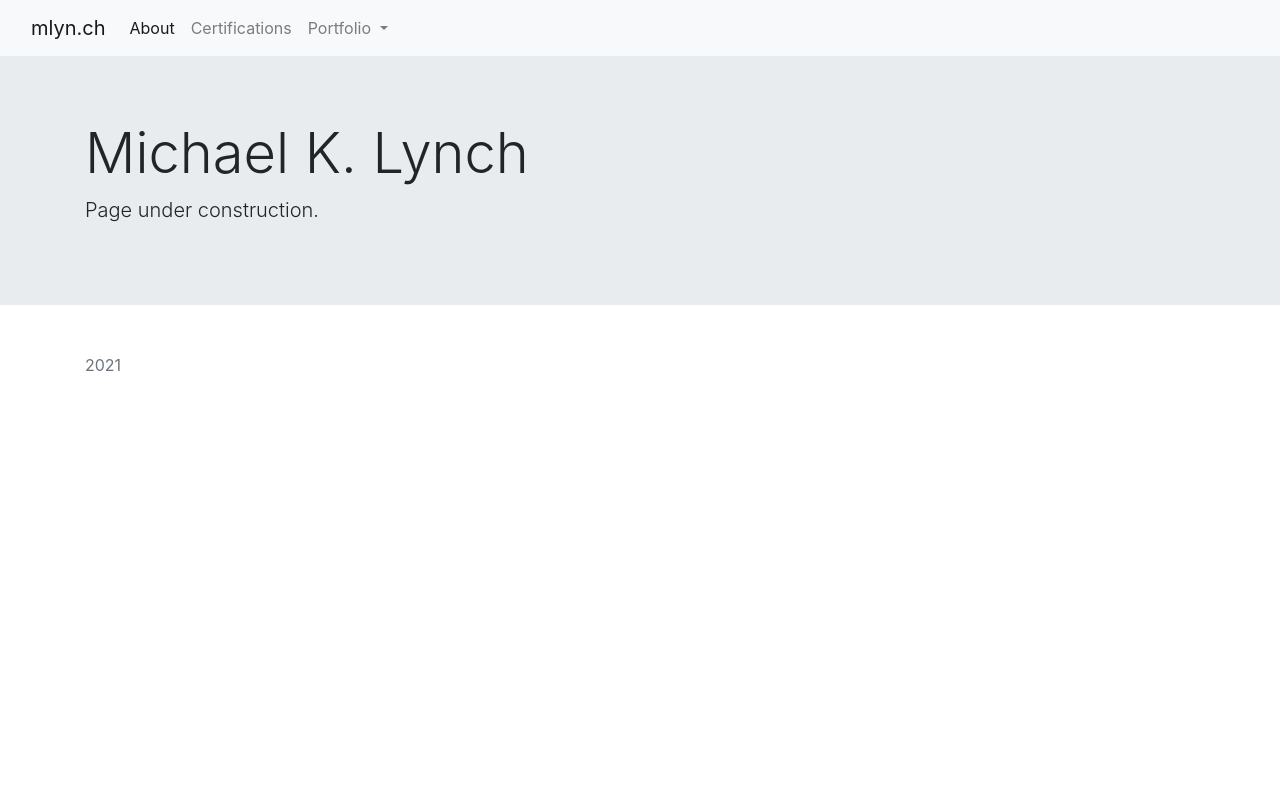
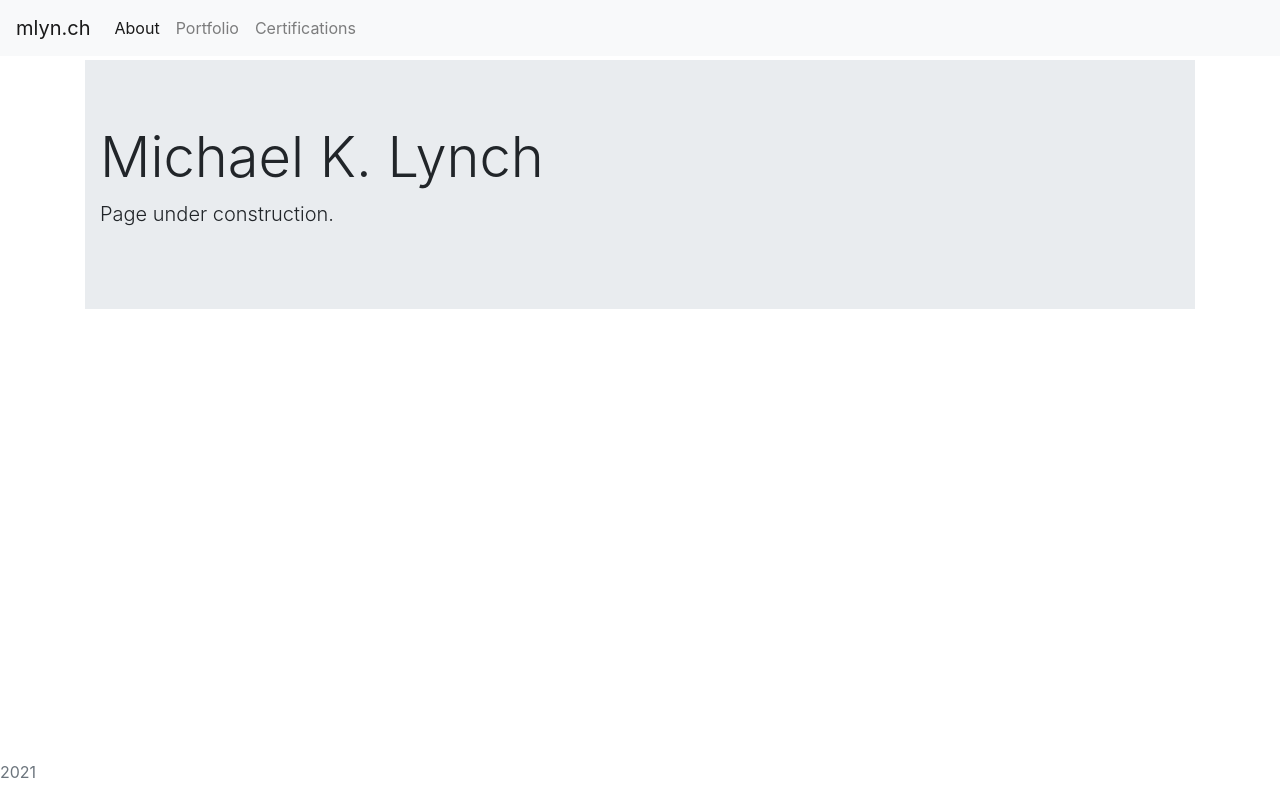
Before and after one commit to mikrl/Personal-Site, a Django app: page / in a window 1280 px wide. Run offline with Django 3.2, Linux system fonts and the light colour scheme; some libraries are stand-ins or nearby versions.

Commit message:
Got navigation and bootstrap templates working.

```diff
--- a/portfolio/views.py
+++ b/portfolio/views.py
@@ -17,6 +17,7 @@ class ProjectDetail(generic.DetailView):
     template_name = 'project_detail.html'
 
 class CertificationList(generic.ListView):
+    #breakpoint()
     queryset = Certification.objects.all()
     template_name = 'certifications.html'
 
--- a/templates/base.bootstrap.html
+++ /dev/null
@@ -1,64 +0,0 @@
-{% load static %}
-<!DOCTYPE html>
-<html lang ="en">
-    <head>
-      <title>Michael K. Lynch</title>
-      <link rel="stylesheet" href="https://stackpath.bootstrapcdn.com/bootstrap/4.4.1/css/bootstrap.min.css" integrity="sha384-Vkoo8x4CGsO3+Hhxv8T/Q5PaXtkKtu6ug5TOeNV6gBiFeWPGFN9MuhOf23Q9Ifjh" crossorigin="anonymous">
-	<!-- <link rel="stylesheet" href="{%  static 'aesthetic.css' %}"> -->
-	<meta name="viewport" content="width=device-width, initial-scale=1.0, shrink-to-fit=no">
-    </head>
-    <body>
-      <!-- Navigation -->
-      <nav class="navbar navbar-expand-lg navbar-light bg-light">
-	<div class="container-fluid">
-	  <a class="navbar-brand" href="#">mlyn.ch</a>
-	  <button class="navbar-toggler" type="button" data-bs-toggle="collapse" data-bs-target="#navbarSupportedContent" aria-controls="navbarSupportedContent" aria-expanded="false" aria-label="Toggle navigation">
-	    <span class="navbar-toggler-icon"></span>
-	  </button>
-    <div class="collapse navbar-collapse" id="navbarSupportedContent">
-      <ul class="navbar-nav me-auto mb-2 mb-lg-0">
-        <li class="nav-item">
-          <a class="nav-link active" aria-current="page" href="#">About</a>
-        </li>
-        <li class="nav-item">
-          <a class="nav-link" href="#">Certifications</a>
-        </li>
-        <li class="nav-item dropdown">
-          <a class="nav-link dropdown-toggle" href="#" id="navbarDropdown" role="button" data-bs-toggle="dropdown" aria-expanded="false">
-            Portfolio
-          </a>
-          <ul class="dropdown-menu" aria-labelledby="navbarDropdown">
-            <li><a class="dropdown-item" href="#">Projects</a></li>
-            <!-- <li><a class="dropdown-item" href="#">Another action</a></li> -->
-            <!-- <li><hr class="dropdown-divider"></li> -->
-            <!-- <li><a class="dropdown-item" href="#">Something else here</a></li> -->
-          </ul>
-        </li>
-        <!-- <li class="nav-item"> -->
-          <!--   <a class="nav-link disabled" href="#" tabindex="-1" aria-disabled="true">Disabled</a> -->
-          <!-- </li> -->
-      </ul>
-      <!-- <form class="d-flex"> -->
-	<!--   <input class="form-control me-2" type="search" placeholder="Search" aria-label="Search"> -->
-	<!--   <button class="btn btn-outline-success" type="submit">Search</button> -->
-	<!-- </form> -->
-    </div>
-	</div>
-      </nav>
-
-      {% block content %}
-
-      {% endblock content %}
-  <script src="https://code.jquery.com/jquery-3.4.1.slim.min.js" integrity="sha384-J6qa4849blE2+poT4WnyKhv5vZF5SrPo0iEjwBvKU7imGFAV0wwj1yYfoRSJoZ+n" crossorigin="anonymous"></script>
-<script src="https://cdn.jsdelivr.net/npm/popper.js@1.16.0/dist/umd/popper.min.js" integrity="sha384-Q6E9RHvbIyZFJoft+2mJbHaEWldlvI9IOYy5n3zV9zzTtmI3UksdQRVvoxMfooAo" crossorigin="anonymous"></script>
-<script src="https://stackpath.bootstrapcdn.com/bootstrap/4.4.1/js/bootstrap.min.js" integrity="sha384-wfSDF2E50Y2D1uUdj0O3uMBJnjuUD4Ih7YwaYd1iqfktj0Uod8GCExl3Og8ifwB6" crossorigin="anonymous"></script>
-    </body>
-    <!-- Footer -->
-
-
-    <footer class="footer mt-auto py-3">
-      <div class="container">
-	<span class="text-muted">2021</span>
-      </div>
-    </footer>
-</html>
--- a/templates/base.html
+++ b/templates/base.html
@@ -3,36 +3,65 @@
 <html lang ="en">
     <head>
 	<title>Michael K. Lynch</title>
-	<link rel="stylesheet" href="{%  static 'aesthetic.css' %}">
-	<meta name="viewport" content="width=device-width, initial-scale=1.0">
+	<link rel="stylesheet" href="https://stackpath.bootstrapcdn.com/bootstrap/4.4.1/css/bootstrap.min.css" integrity="sha384-Vkoo8x4CGsO3+Hhxv8T/Q5PaXtkKtu6ug5TOeNV6gBiFeWPGFN9MuhOf23Q9Ifjh" crossorigin="anonymous">
+	<!-- <link rel="stylesheet" href="{%  static 'aesthetic.css' %}"> -->
+	<meta name="viewport" content="width=device-width, initial-scale=1.0, shrink-to-fit=no">
     </head>
-    <body>
-      <!-- Navigation -->
-      <div class="nav-wrapper">
-          <!--<ul id="horizontal-list"> -->
-	  <ul class="navbar">
-	      <!-- Left aligned elements-->
-	      <li class="leftalign"><button class="btn" href="{% url 'portfolio:home' %}">About</button></li>
-	      <li class="leftalign">
-		<form method="get" action="{% url 'portfolio:projects' %}">
-		  {% csrf_token %}
-		  <button class="btn">
-		  Projects
+
+    <style>
+body {
+  padding-top: 60px;
+}
+@media (max-width: 979px) {
+  body {
+    padding-top: 0px;
+  }
+}
+</style>
+    <body class="d-flex flex-column h-100 bg-white">
+
+	<header>
+	    <!-- Fixed navbar -->
+	    <nav class="navbar navbar-expand-md navbar-light fixed-top bg-light">
+		<a class="navbar-brand" href="#">mlyn.ch</a>
+		<button class="navbar-toggler" type="button" data-toggle="collapse" data-target="#navbarCollapse" aria-controls="navbarCollapse" aria-expanded="false" aria-label="Toggle navigation">
+		    <span class="navbar-toggler-icon"></span>
 		</button>
-		</form>
+		<div class="collapse navbar-collapse" id="navbarCollapse">
+		    <ul class="navbar-nav mr-auto">
+			<li class="nav-item active">
+			    <a class="nav-link" href="{% url 'portfolio:home' %}">About <span class="sr-only">(current)</span></a>
 			</li>
-	      <li class="leftalign"><button class="btn" href="{% url 'portfolio:certifications' %}">Certs</button></li>
-	  <!-- Right aligned elements-->
-	  <li class="rightalign"><button class="btn">Contact</button></li>
+			<li class="nav-item">
+			    <a class="nav-link" href="{% url 'portfolio:projects' %}">Portfolio</a>
+			</li>
+			<li class="nav-item">
+			    <a class="nav-link" href="{% url 'portfolio:certifications' %}">Certifications</a>
+			</li>
 		    </ul>
 		</div>
+	    </nav>
+	</header>
+
+	<!-- Begin page content -->
+	<main role="main" class="flex-shrink-0 bg-white">
+	    <div class="container">
 		<!-- Content -->
 		{% block content %}
 
 		{% endblock content %}
+	    </div>
+	</main>
+
+	<footer class="footer mt-auto py-3 fixed-bottom">
+	    <div class="<!-- comment -->ntainer">
+    <span class="text-muted">2021</span>
+	    </div>
+	</footer>
+
+
+	<script src="https://code.jquery.com/jquery-3.5.1.slim.min.js" integrity="sha384-DfXdz2htPH0lsSSs5nCTpuj/zy4C+OGpamoFVy38MVBnE+IbbVYUew+OrCXaRkfj" crossorigin="anonymous"></script>
+	<script>window.jQuery || document.write('<script src="/docs/4.6/assets/js/vendor/jquery.slim.min.js"><\/script>')</script><script src="/docs/4.6/dist/js/bootstrap.bundle.min.js" integrity="sha384-Piv4xVNRyMGpqkS2by6br4gNJ7DXjqk09RmUpJ8jgGtD7zP9yug3goQfGII0yAns" crossorigin="anonymous"></script>
+
     </body>
-    <!-- Footer -->
-  <footer>
-      <p class="footer-text">2021</p>
-  </footer>
 </html>
--- a/templates/index.bootstrap.html
+++ b/templates/index.bootstrap.html
@@ -1,5 +1,6 @@
-{% extends "base.bootstrap.html" %}
+{% extends "base.html" %}
 {% block content %}
+
 <div class="jumbotron jumbotron-fluid">
   <div class="container">
     <h1 class="display-4">Michael K. Lynch</h1>
--- a/templates/portfolio/projects.html
+++ b/templates/portfolio/projects.html
@@ -6,7 +6,7 @@
         {% for project in project_list %}
         <h2 class="card-title">{{ project.title }}</h2>
         <p class="card-text">{{project.content|slice:":200" }}</p>
-        <a href="{% url 'project_detail' project.slug  %}" class="btn btn-primary">Read More &rarr;</a>
+        <a href="{% url 'portfolio:project_detail' project.slug  %}" class="btn btn-primary">Read More &rarr;</a>
     </div>
     {% endfor %}
 </div>
```
Also changed, not shown: templates/portfolio/certifications.html (+0 -8 lines). Lines whose indentation alone changed are shown as unchanged.
